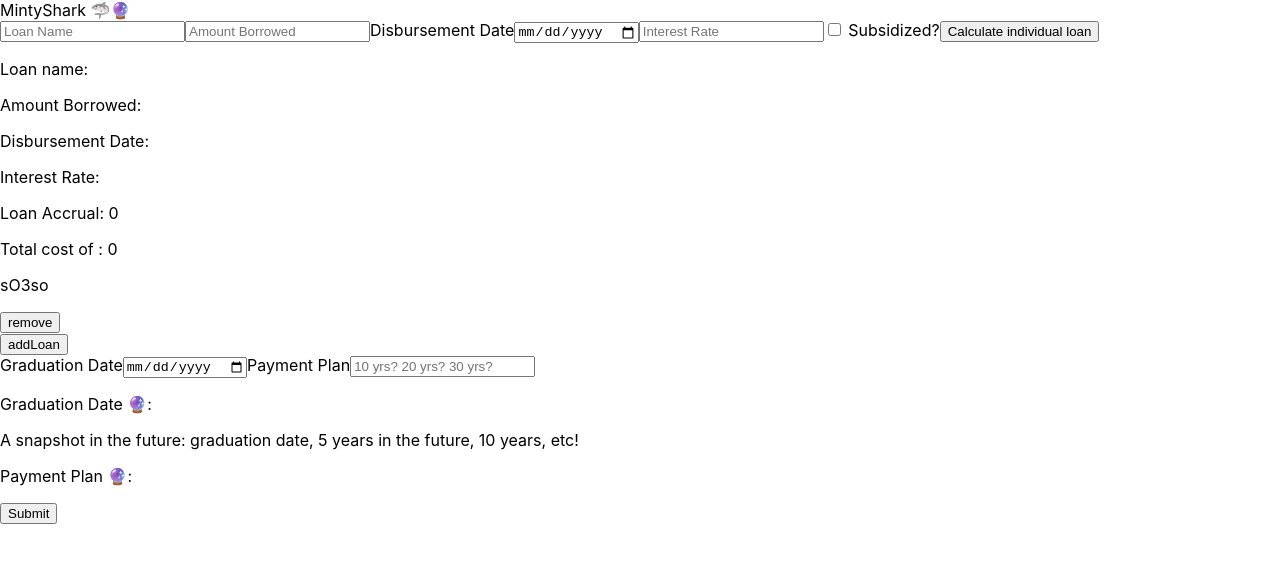
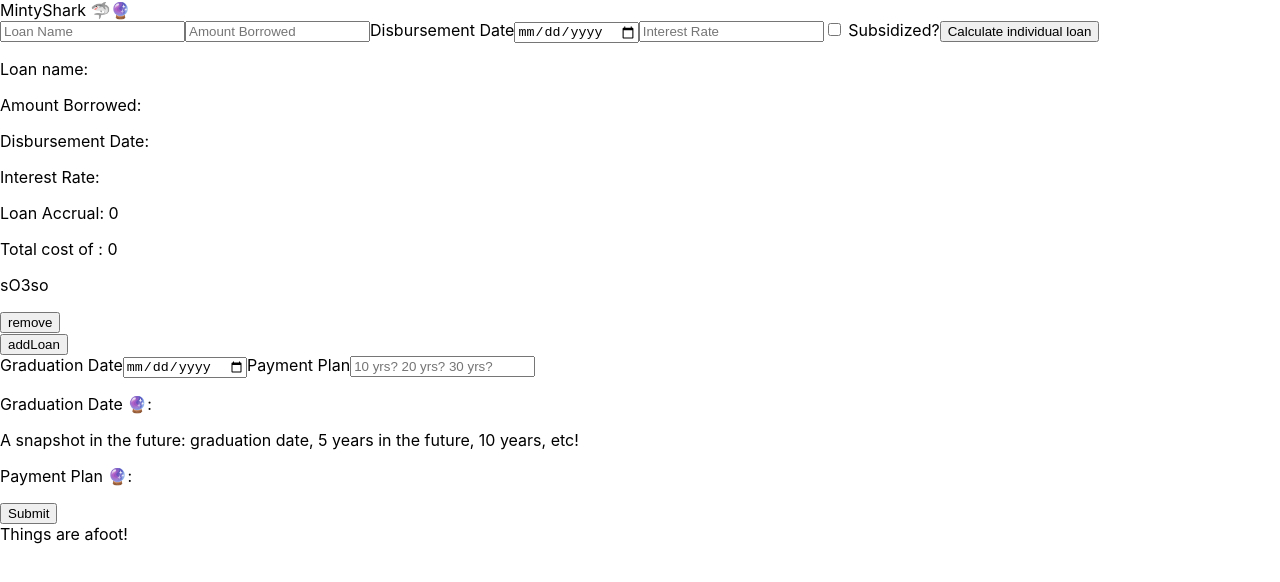
Before and after one commit to aileentran/mintyshark, a React (Create React App) app: page / in a window 1280 px wide. Shown: the top 582 px of the page. Built offline with nearby package versions, Linux system fonts and the light colour scheme.

Commit message:
Added some components and notes to `App.js`
- Added footer to bottom
- Added TODO note to create component for Calculations

```diff
--- a/src/App.js
+++ b/src/App.js
@@ -8,6 +8,8 @@ function App() {
     <main>
       <header>MintyShark 🦈🔮</header>
       <LoanForm />
+      {/* TODO: add calculations component */}
+      <footer>Things are afoot!</footer>
     </main>
   );
 }
```
